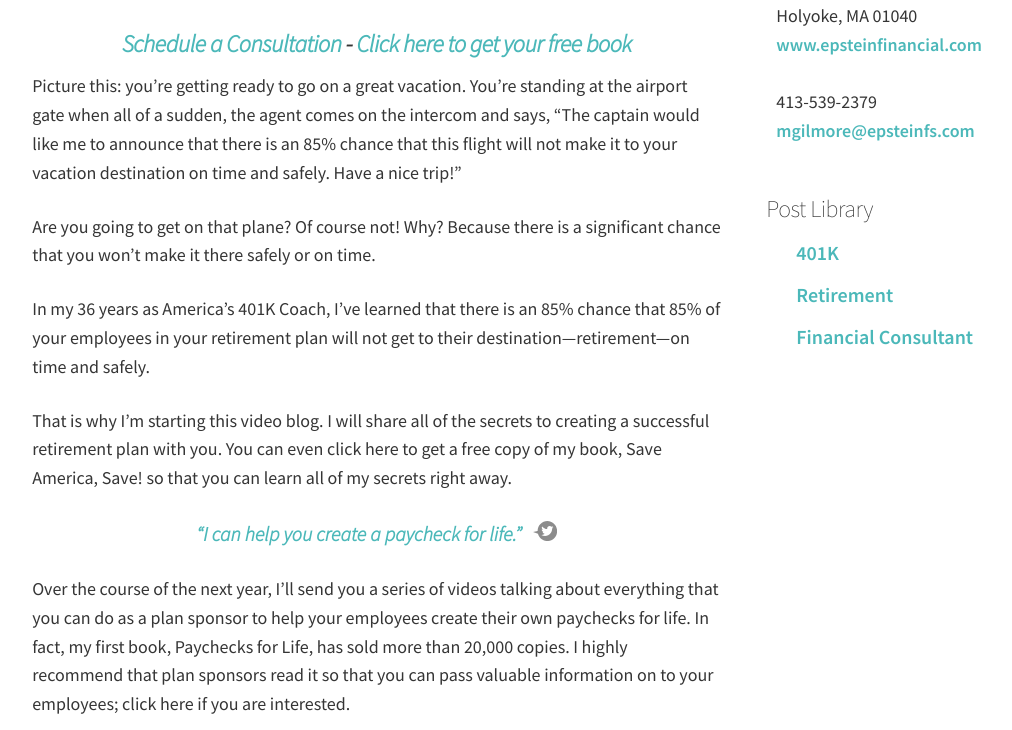
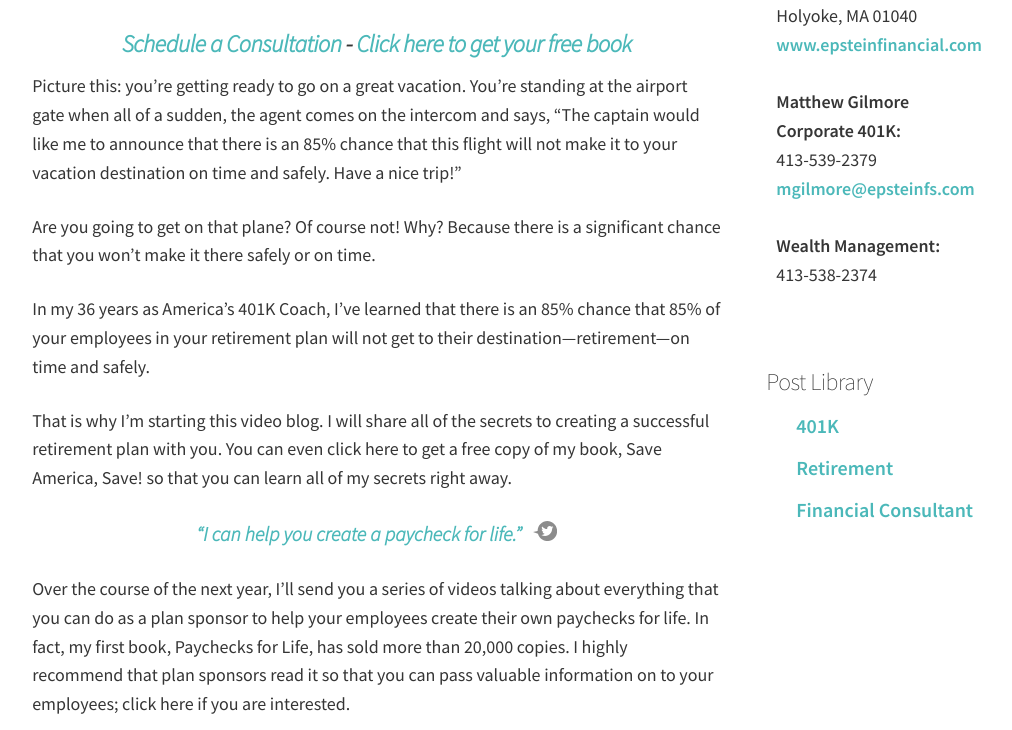
Before and after one commit to Vyral/charlie-epstein-blog, a Jekyll site: the page built from _posts/2016-12-13-your-new-401k-resource.md, in a window 1280 px wide and 900 px high, scrolled down 799 px, cut to the strip 170-900 px from the top of the window. Shown: the whole strip, without its empty margins (97-1109 px from the left). Built offline with Jekyll 4.4.1, drawn with Linux system fonts in a browser that asks for light colours; nearby versions of some CDN libraries.

Commit message:
Updated '_data/settings.yml' via CloudCannon

```diff
--- a/_data/settings.yml
+++ b/_data/settings.yml
@@ -37,6 +37,7 @@
   brokerage:
   address: '330 Whitney Avenue, Suite 610<br>Holyoke, MA 01040'
   service: <b>Matthew Gilmore</b><br>Corporate 401K
+  service2: Wealth Management
   phone: 413-539-2379
   phone2: 413-538-2374
   email: mgilmore@epsteinfs.com
```
